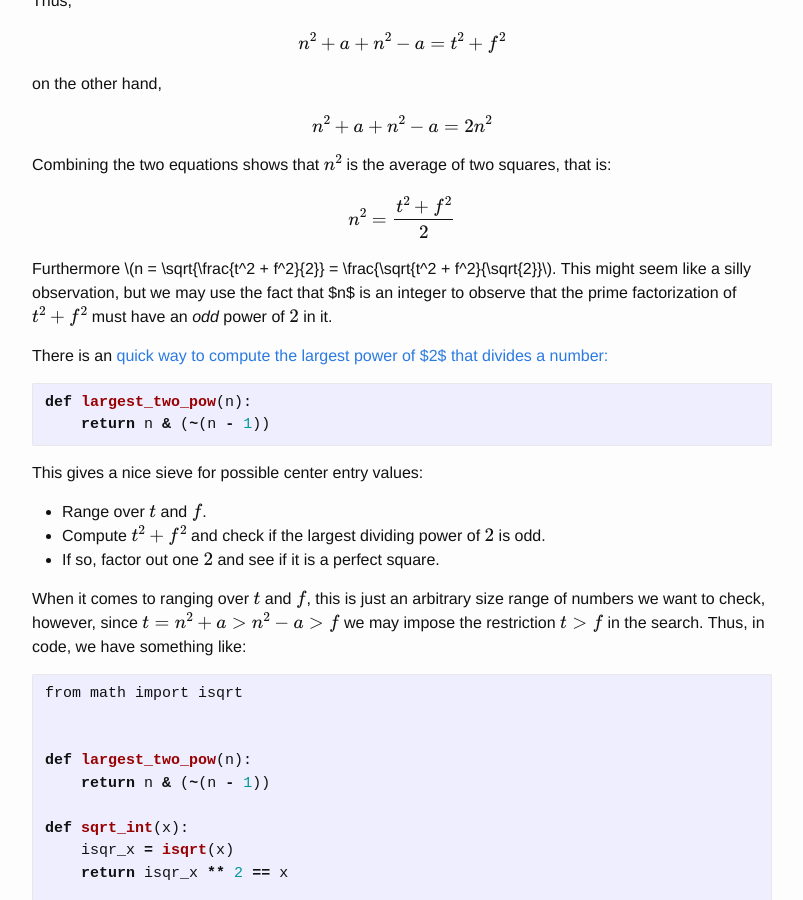
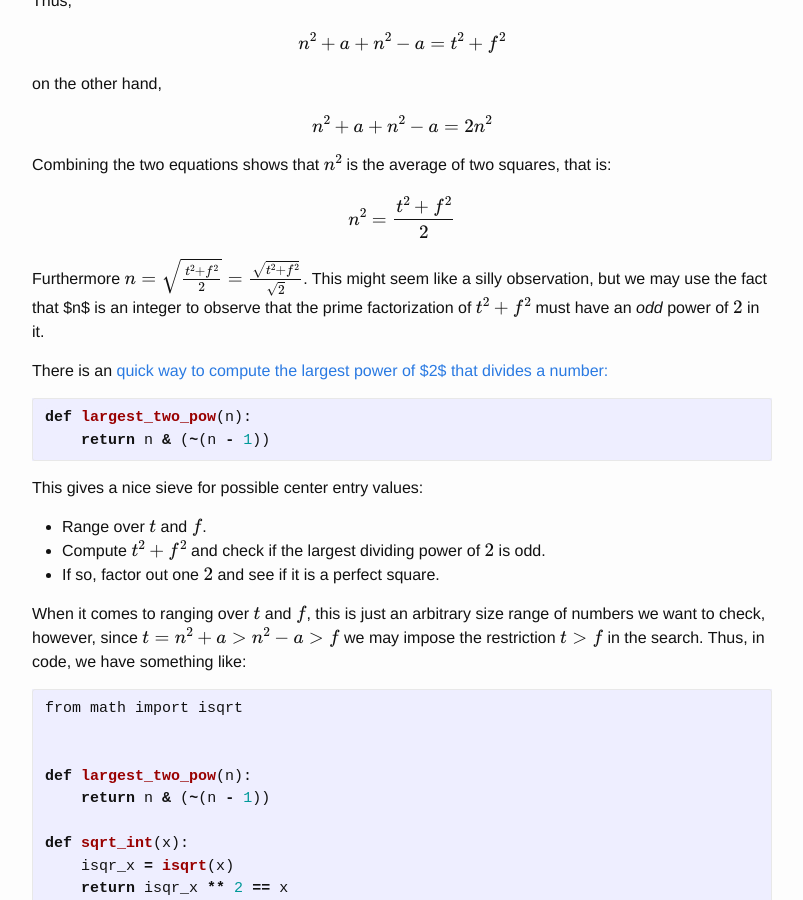
Before and after one commit to thyrgle/thyrgle.github.io, a Jekyll site: the page built from _posts/2026-05-15-magic-squares-of-squares-pt1.md, in a window 1280 px wide and 900 px high, scrolled down 915 px. Shown: the whole window, without its empty margins (238-1041 px from the left). Built offline with Jekyll 4.4.1, drawn with Linux system fonts in a browser that asks for light colours; formulas are drawn with MathJax 3.

Commit message:
Fixed missing brace.

```diff
--- a/_posts/2026-05-15-magic-squares-of-squares-pt1.md
+++ b/_posts/2026-05-15-magic-squares-of-squares-pt1.md
@@ -42,7 +42,7 @@ Combining the two equations shows that \\(n^2\\) is the average of two squares,
 
 $$n^2 = \frac{t^2 + f^2}{2}$$
 
-Furthermore \\(n = \sqrt{\frac{t^2 + f^2}{2}} = \frac{\sqrt{t^2  + f^2}{\sqrt{2}}\\). This might seem like a silly observation, but we may use the fact that $n$ is an integer to observe that the prime factorization of \\(t^2 + f^2\\) must have an *odd* power of \\(2\\) in it.
+Furthermore \\(n = \sqrt{\frac{t^2 + f^2}{2}} = \frac{\sqrt{t^2  + f^2}}{\sqrt{2}}\\). This might seem like a silly observation, but we may use the fact that $n$ is an integer to observe that the prime factorization of \\(t^2 + f^2\\) must have an *odd* power of \\(2\\) in it.
 
 There is an [quick way to compute the largest power of $2$ that divides a number:](https://www.geeksforgeeks.org/dsa/highest-power-of-two-that-divides-a-given-number/)
 
```
